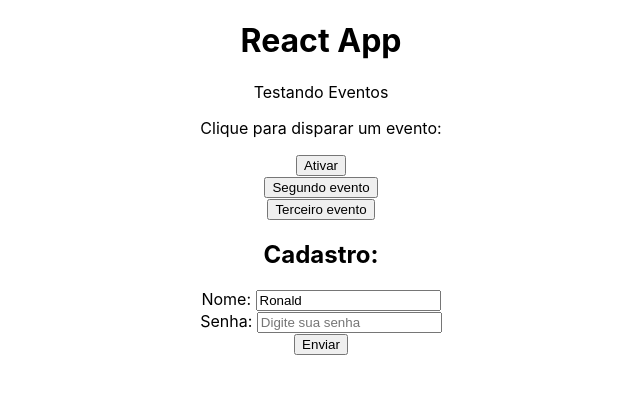
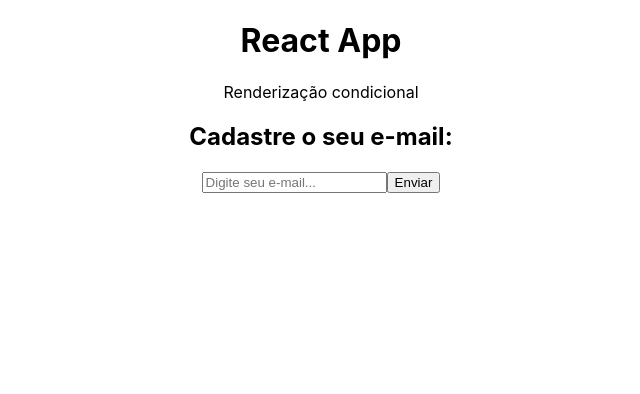
Before and after one commit to ronaldbarbosa/react-tutorial, a React (Create React App) app: page / in a window 1280 px wide. Shown: the top 394 px of the page, without its empty margins (319-959 px from the left). Built offline with nearby package versions, Linux system fonts and the light colour scheme.

Commit message:
Aula 12: renderizacao condicional

```diff
--- a/src/App.js
+++ b/src/App.js
@@ -4,14 +4,14 @@
 import Lista from './components/Lista';
 import Evento from './components/Evento';
 import Form from './components/Form';
+import Condicional from './components/Condicional';
 
 function App() {
   return (
     <div className="App">
       <h1>React App</h1>
-      <p>Testando Eventos</p>
-      <Evento numero="1"/>
-      <Form />
+      <p>Renderização condicional</p>
+      <Condicional />
     </div>
   );
 }
--- /dev/null
+++ b/src/components/Condicional.js
@@ -0,0 +1,32 @@
+import { useState } from "react";
+
+export default function Condicional() {
+    const [email, setEmail] = useState('')
+    const [userEmail, setUserEmail] = useState('')
+
+    function enviarEmail(e) {
+        e.preventDefault()
+        setUserEmail(email)
+        console.log(userEmail)
+    }
+
+    function limparFormulario() {
+        setUserEmail('')
+    }
+
+    return (
+        <div>
+            <h2>Cadastre o seu e-mail:</h2>
+            <form>
+                <input type="email" placeholder="Digite seu e-mail..." onChange={(e) => setEmail(e.target.value)} />
+                <button type="submit" onClick={enviarEmail}>Enviar</button>
+            </form>
+            {userEmail && ( // se userEmail existe, execute ()
+                <div>
+                    <p>O e-mail do usuário é { userEmail }</p>
+                    <button onClick={ limparFormulario }>Limpar</button>
+                </div>
+            )}
+        </div>
+    )
+}
```
